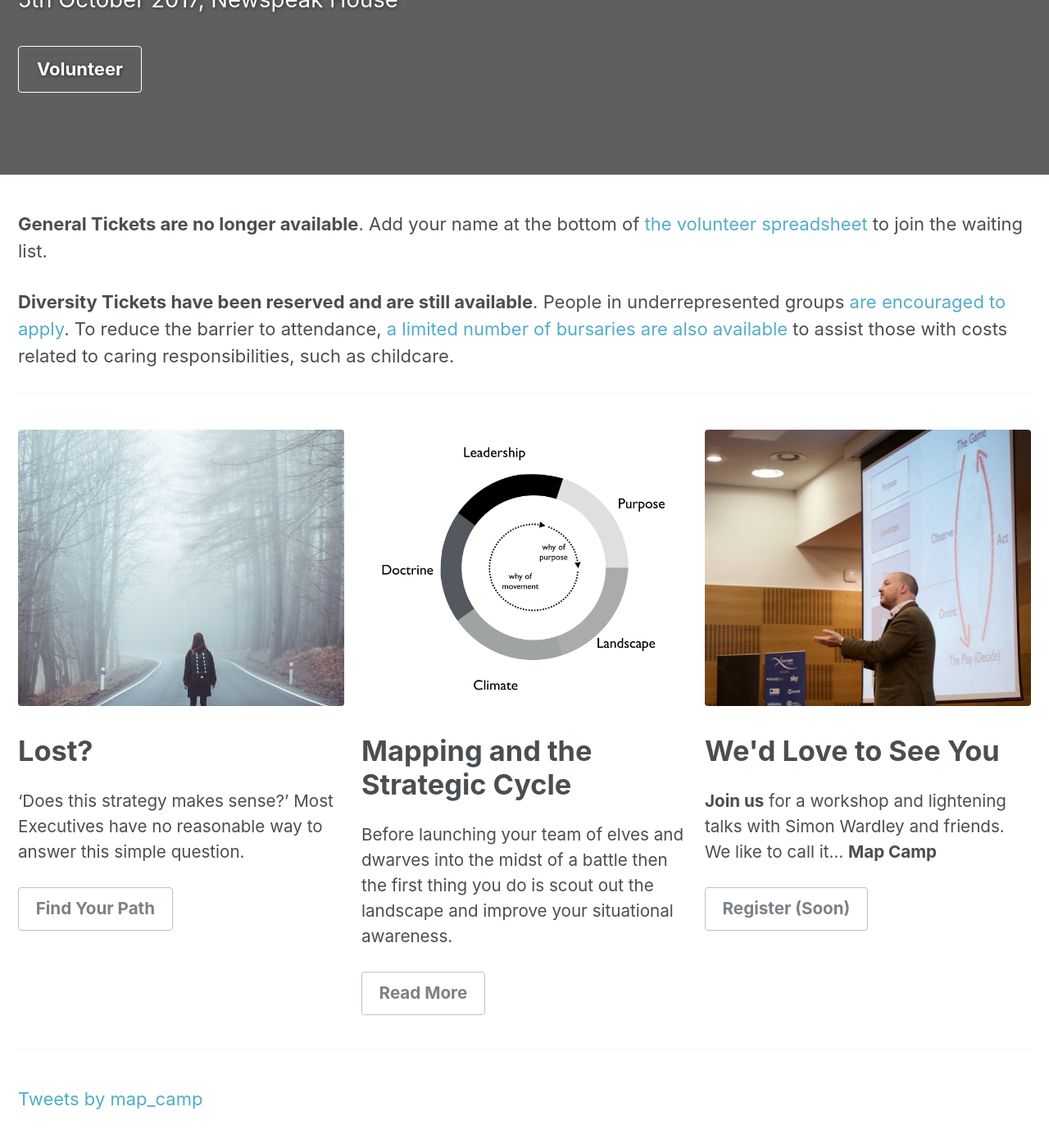
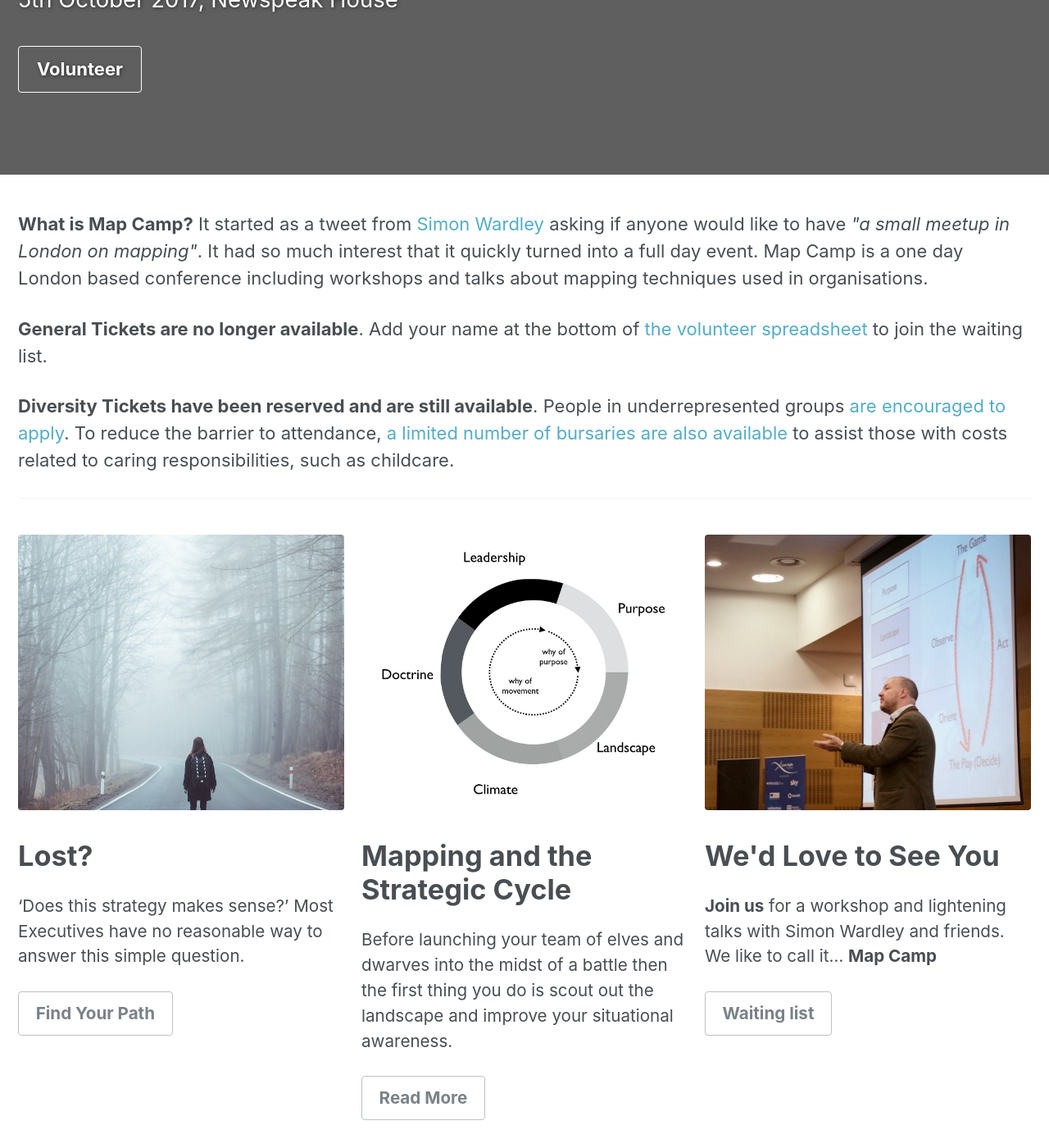
Before and after one commit to mapcampcommittee/mapcampcommittee.github.io, a Jekyll site: the page built from index.html, in a window 1280 px wide and 1400 px high, scrolled down 268 px. Shown: the whole window at 82% size. Built offline with Jekyll 4.4.1, drawn with Linux system fonts in a browser that asks for light colours; the list of posts is cut into pages by our own code; comment, search, counter and statistics services are not loaded.

Commit message:
Update home page
Include short intro to map camp
updated empty link to volunteer under "We'd love to have you" and link title to "waiting list"

```diff
--- a/index.html
+++ b/index.html
@@ -35,13 +35,14 @@ feature_row:
   - image_path: assets/images/wardley.jpg
     title: "We'd Love to See You"
     excerpt: '__Join us__ for a workshop and lightening talks with Simon Wardley and friends. We like to call it... **Map Camp**'
-    url: "#test-link"
-    btn_label: "Register (Soon)"
+    url: "http://volunteers.map-camp.com/"
+    btn_label: "Waiting list"
     btn_class: "btn--inverse"
 
 ---
 
 <div>
+  <p><strong>What is Map Camp?</strong> It started as a tweet from <a href="https://twitter.com/swardley/status/827140829877850112">Simon Wardley</a> asking if anyone would like to have <em>"a small meetup in London on mapping"</em>. It had so much interest that it quickly turned into a full day event. Map Camp is a one day London based conference including workshops and talks about mapping techniques used in organisations.</p>
   <p><strong>General Tickets are no longer available</strong>. Add your name at the bottom of <a target="_blank" href="http://volunteers.map-camp.com">the volunteer spreadsheet</a> to join the waiting list.</p>
   <p><strong>Diversity Tickets have been reserved and are still available</strong>. People in underrepresented groups <a target="_blank" href="https://docs.google.com/forms/d/e/1FAIpQLSc7YiK2D7lCF82fgWri1Cyphlr81oIxIXxnweVhAa-ykS0mQA/viewform?usp=sf_link">are encouraged to apply</a>. To reduce the barrier to attendance, <a target="_blank" href="https://docs.google.com/forms/d/e/1FAIpQLSfMGTkaLDtQ4Fqpdh5oKSVGMlLAnow5-1MJ8mDVB5TlTUiuqw/viewform?usp=sf_link">a limited number of bursaries are also available</a> to assist those with costs related to caring responsibilities, such as childcare.</p>
 </div>
```
